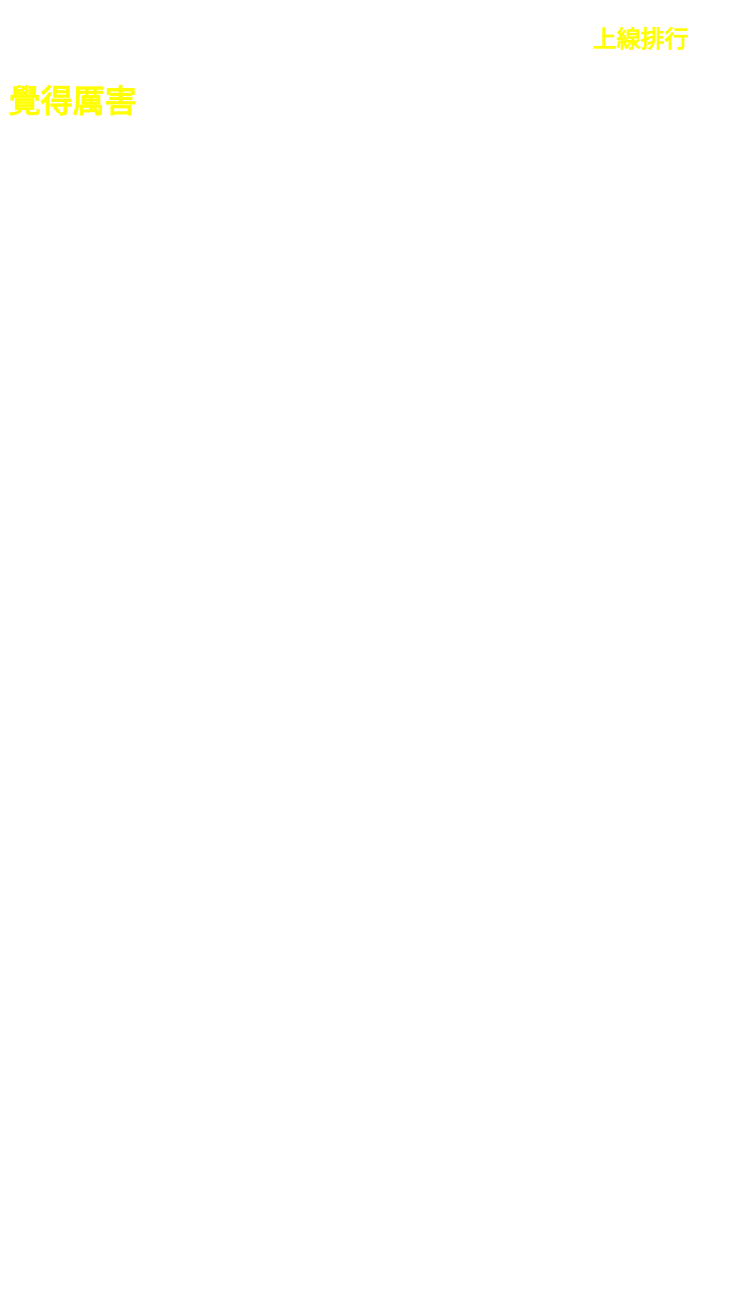
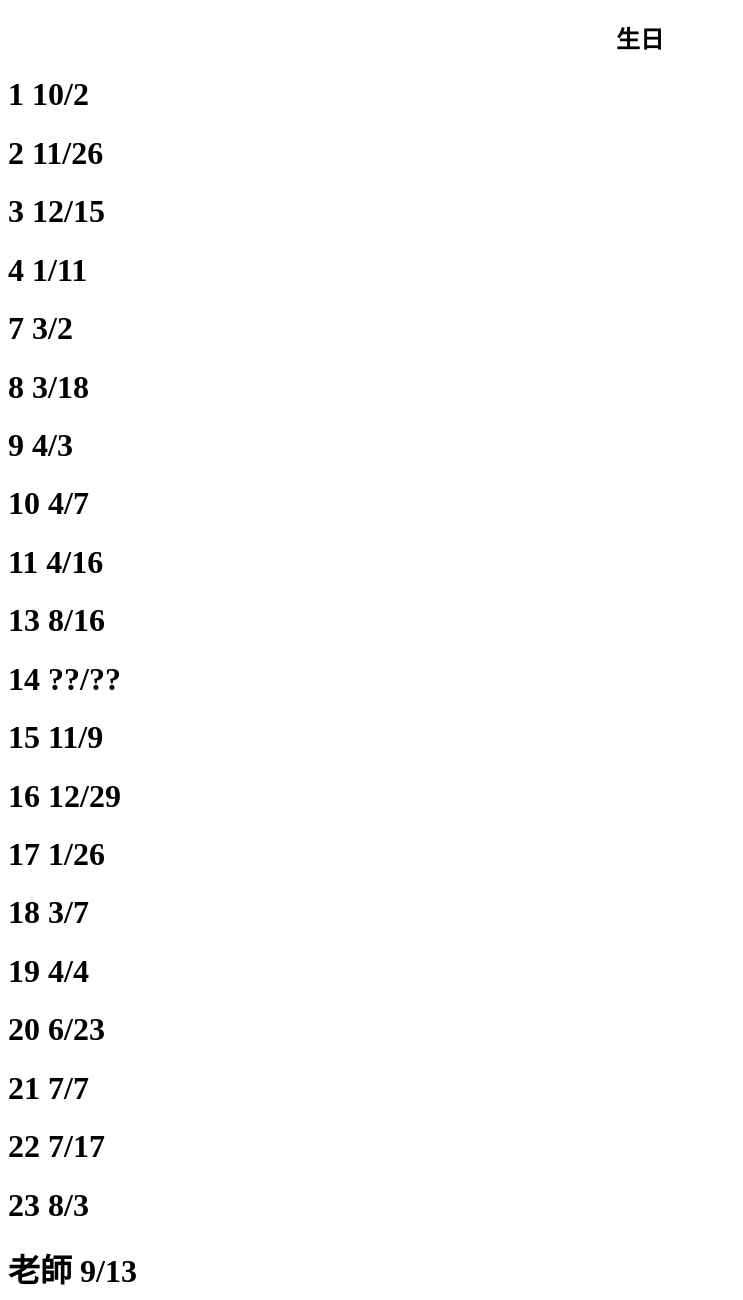
Before and after one commit to AdministratorJay/AdministratorJay.github.io, a plain HTML site: page index.html in a window 1280 px wide. Shown: the whole page, without its empty margins (0-743 px from the left). Before the commit the page ends 800 px from the top, so only its background shows below. Drawn offline with Linux system fonts and the light colour scheme.

Commit message:
Update index.html

```diff
--- a/index.html
+++ b/index.html
@@ -5,9 +5,27 @@
     <title>504班群官網</title>
   </head>
   <body>
-    <font color="Yellow">
-    <h2 align="center">上線排行</h2>
-    <font color="">
-    <h1>覺得厲害</h1>
+    <h2 align="center">生日</h2>
+    <h1>1 10/2</h1>
+    <h1>2 11/26</h1>
+    <h1>3 12/15</h1>
+    <h1>4 1/11</h1>
+    <h1>7 3/2</h1>
+    <h1>8 3/18</h1>
+    <h1>9 4/3</h1>
+    <h1>10 4/7</h1>
+    <h1>11 4/16</h1>
+    <h1>13 8/16</h1>
+    <h1>14 ??/??</h1>
+    <h1>15 11/9</h1>
+    <h1>16 12/29</h1>
+    <h1>17 1/26</h1>
+    <h1>18 3/7</h1>
+    <h1>19 4/4</h1>
+    <h1>20 6/23</h1>
+    <h1>21 7/7</h1>
+    <h1>22 7/17</h1>
+    <h1>23 8/3</h1>
+    <h1>老師 9/13</h1>
   </body>
 </html>
```
